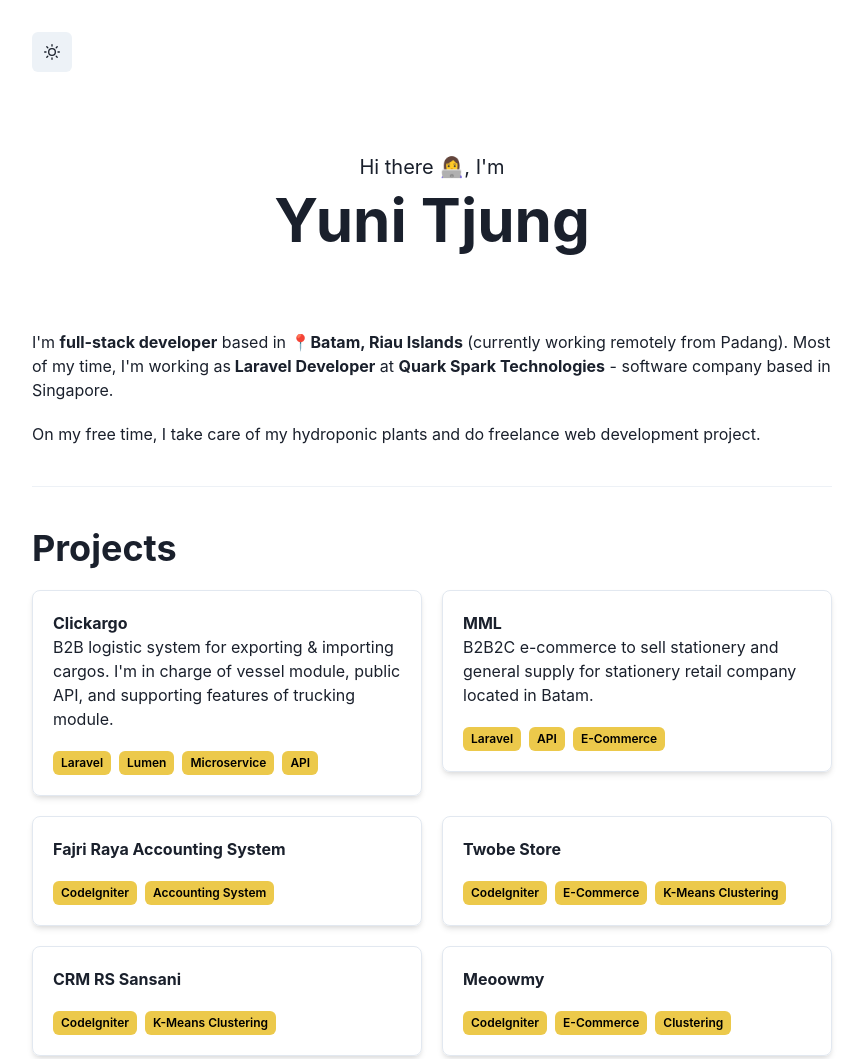
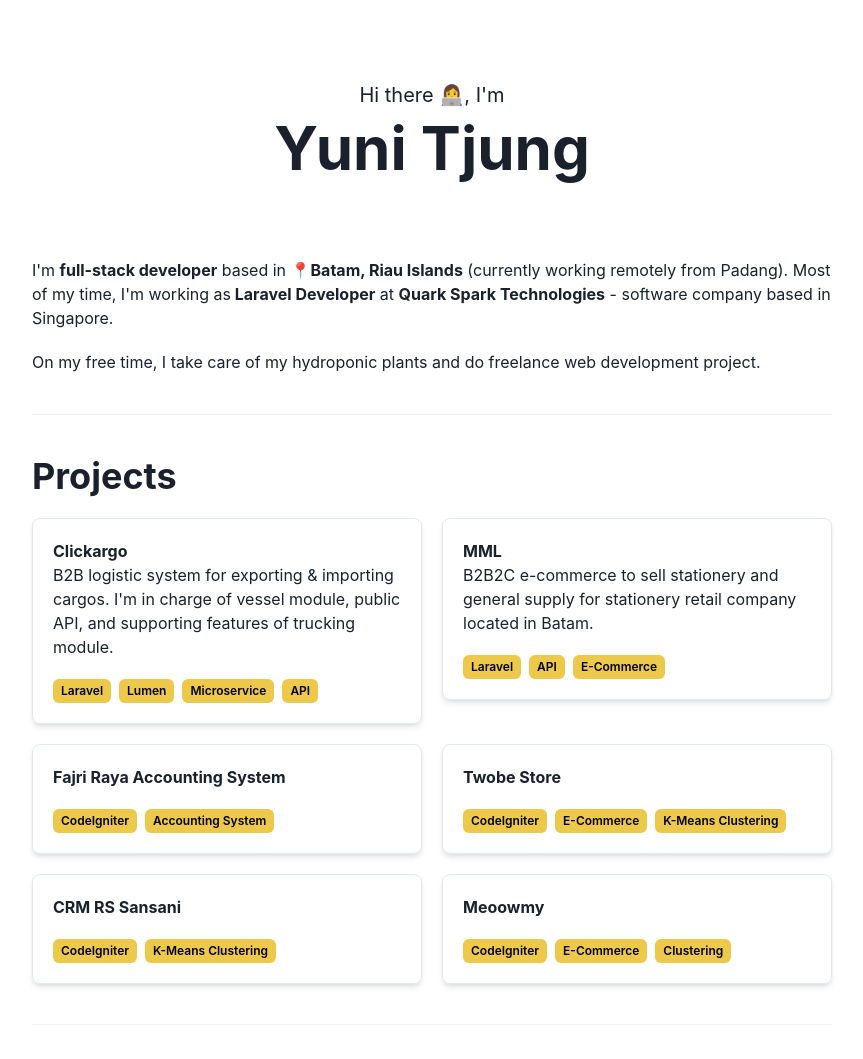
Before and after one commit to yunitjung/my-site, a Gatsby site: page / in a window 1280 px wide. Shown: the top 1059 px of the page, without its empty margins (208-1071 px from the left). Built offline with nearby package versions, Linux system fonts and the light colour scheme; Gatsby itself is replaced by a stand-in of ours.

Commit message:
remove toggle button

```diff
--- a/src/pages/index.js
+++ b/src/pages/index.js
@@ -1,31 +1,14 @@
 import React from "react";
-import {
-  Text,
-  Center,
-  Heading,
-  VStack,
-  Box,
-  useColorMode,
-  useColorModeValue,
-  IconButton,
-} from "@chakra-ui/react";
+import { Text, Center, Heading, VStack, Box } from "@chakra-ui/react";
 import Layout from "../components/layouts";
 import Project from "../components/project";
 import TechStack from "../components/techStack";
 import { Divider } from "@chakra-ui/react";
 import Social from "../components/social";
-import { SunIcon, MoonIcon } from "@chakra-ui/icons";
 
 function IndexPage() {
-  const { toggleColorMode: toggleMode } = useColorMode();
-  const ToggleIcon = useColorModeValue(SunIcon, MoonIcon);
   return (
     <Layout>
-      <IconButton
-        aria-label="toggle dark mode"
-        icon={<ToggleIcon />}
-        onClick={toggleMode}
-      />
       <Center mt={20}>
         <VStack>
           <Text fontSize="xl">Hi there 👩‍💻, I'm </Text>
```
